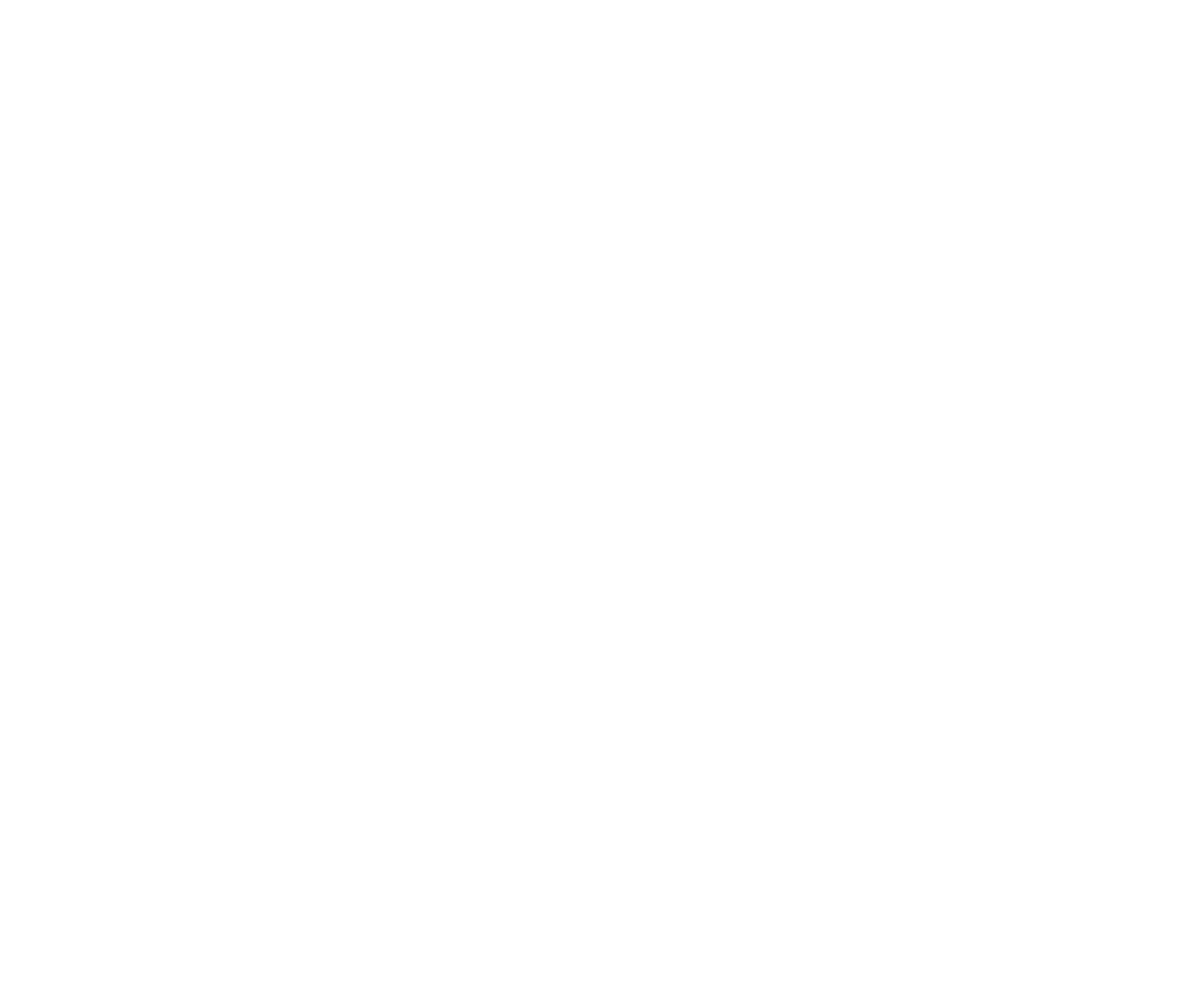
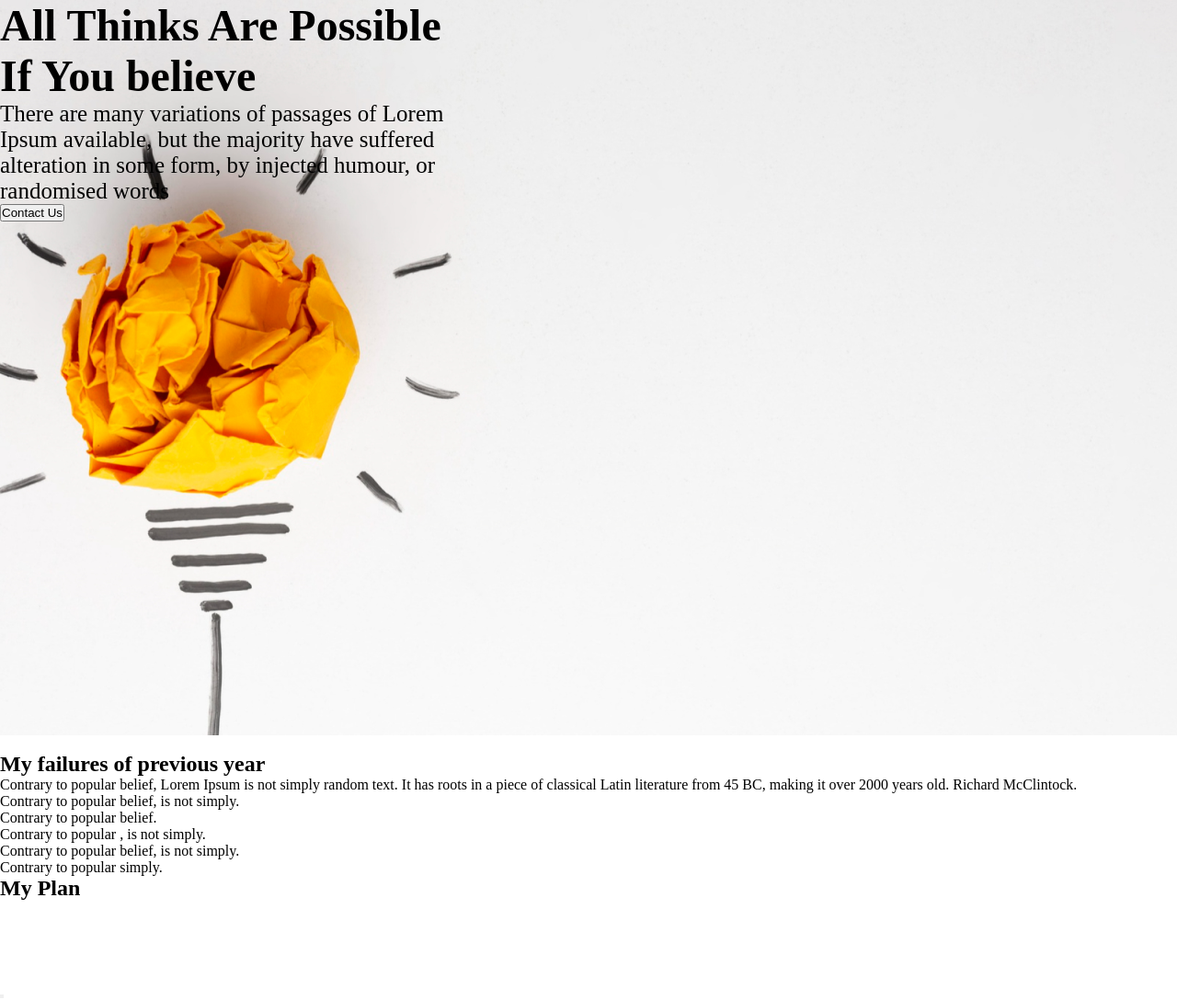
Before and after one commit to mottalibhassan/home-work1, a plain HTML site: page index.html in a window 1280 px wide. Shown: the whole page at 92% size. Before the commit the page ends 800 px from the top, so only its background shows below. Drawn offline with Linux system fonts and the light colour scheme.

Commit message:
html structur done

```diff
--- a/index.html
+++ b/index.html
@@ -7,6 +7,70 @@
     <title>Home Work</title>
 </head>
 <body>
+    <header>
 
+    </header>
+    <main>
+        <section class="frist-section">
+           <div class="frist-section-div">
+                <h1 class="frist-section-title">All Thinks Are Possible If You believe</h1>
+                <p class="frist-section-discription">There are many variations of passages of Lorem Ipsum available, but the majority have suffered alteration in some form, by injected humour, or randomised words</p>
+                <div class="btn-primery">
+                    <button >Contact Us</button>
+                </div>
+            </div>
+        </section>
+        <section class="secend-section">
+            <div class="secend-img">
+                <img src="" alt="">
+            </div>
+            <div class="secend-article">
+                <h2>My failures of previous year</h2>
+                <p>
+                    Contrary to popular belief, Lorem Ipsum is not simply random text. It has roots in a piece of classical Latin literature from 45 BC, making it over 2000 years old. Richard McClintock.
+                </p>
+                <ol>
+                    <li>Contrary to popular belief, is not simply.</li>
+                    <li>Contrary to popular belief.</li>
+                    <li>Contrary to popular , is not simply.</li>
+                    <li>Contrary to popular belief, is not simply.</li>
+                    <li>Contrary to popular simply.</li>
+                </ol>
+            </div>
+        </section>
+        <section>
+            <div><h1>My Plan</h1></div>
+            <div>
+                <div class="block-item">
+                    <img src="" alt=""></img>
+                    <h3 class="block-title"></h3>
+                    <p class="block-discription"></p>
+                </div>
+                <div class="block-item">
+                    <img src="" alt=""></img>
+                    <h3 class="block-title"></h3>
+                    <p class="block-discription"></p>
+                </div>
+                <div class="block-item">
+                    <img src="" alt=""></img>
+                    <h3 class="block-title"></h3>
+                    <p class="block-discription"></p>
+                </div>
+                <div class="block-item">
+                    <img src="" alt=""></img>
+                    <h3 class="block-title"></h3>
+                    <p class="block-discription"></p>
+                </div>
+            </div>
+            <div>
+                <img src="" alt="">
+                <h4></h4>
+                <button></button>
+            </div>
+        </section>
+    </main>
+    <footer>
+
+    </footer>
 </body>
 </html>
--- a/style/style.css
+++ b/style/style.css
@@ -1,5 +1,30 @@
 *{
     margin: 0px;
     padding: 0px;
+}
+.frist-section{
+    width: 100%;
+    height: 100vh;
+    background-image: url(../images/banner/banner1.png);
+    justify-content: center right;
+    background-position: center;
+}
+.frist-section-div{
 
+    /* justify-items: left center; */
+    height: 100%;
+    width: 40%;
 }
+.frist-section-title{
+    font-size: 48px;
+    font-weight: 800;
+}
+img{
+    /* height: 100%; */
+}
+.frist-section-discription{
+    font-size: 25px;
+}
+main{
+    /* padding: 20px 100px 30px 100px; */
+}
```
